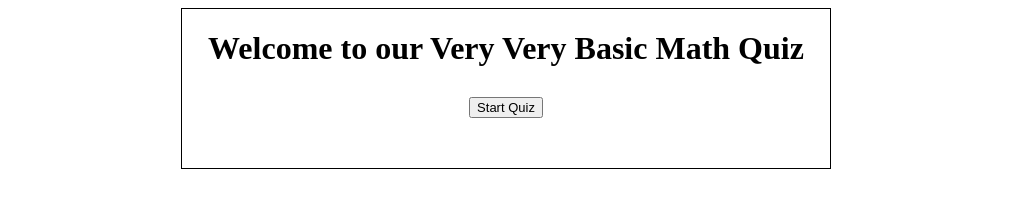
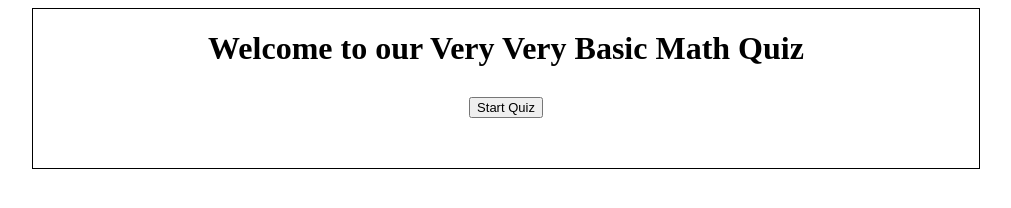
Before and after one commit to thinkful-ei17/david-scott-quizApp, a plain HTML site: page index.html in a window 1280 px wide. Shown: the whole page, without its empty margins (134-1145 px from the left). Drawn offline with nearby package versions, Linux system fonts and the light colour scheme.

Commit message:
we did it: we have minimum requrements

```diff
--- a/index.css
+++ b/index.css
@@ -3,7 +3,7 @@
 }
 
 .page {
-    width: 650px;
+    width: 75%;
     text-align: center;
     border: 1px solid black;
     margin-left: auto;
```
